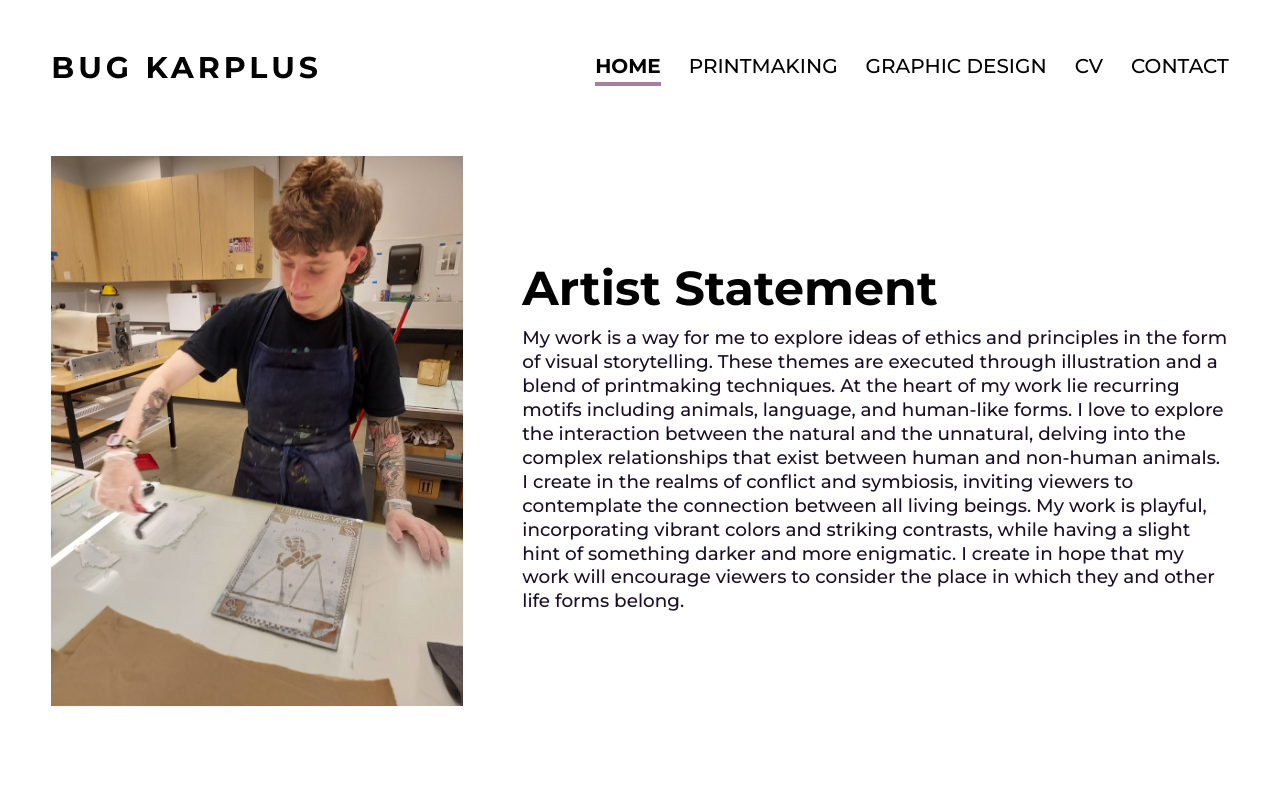
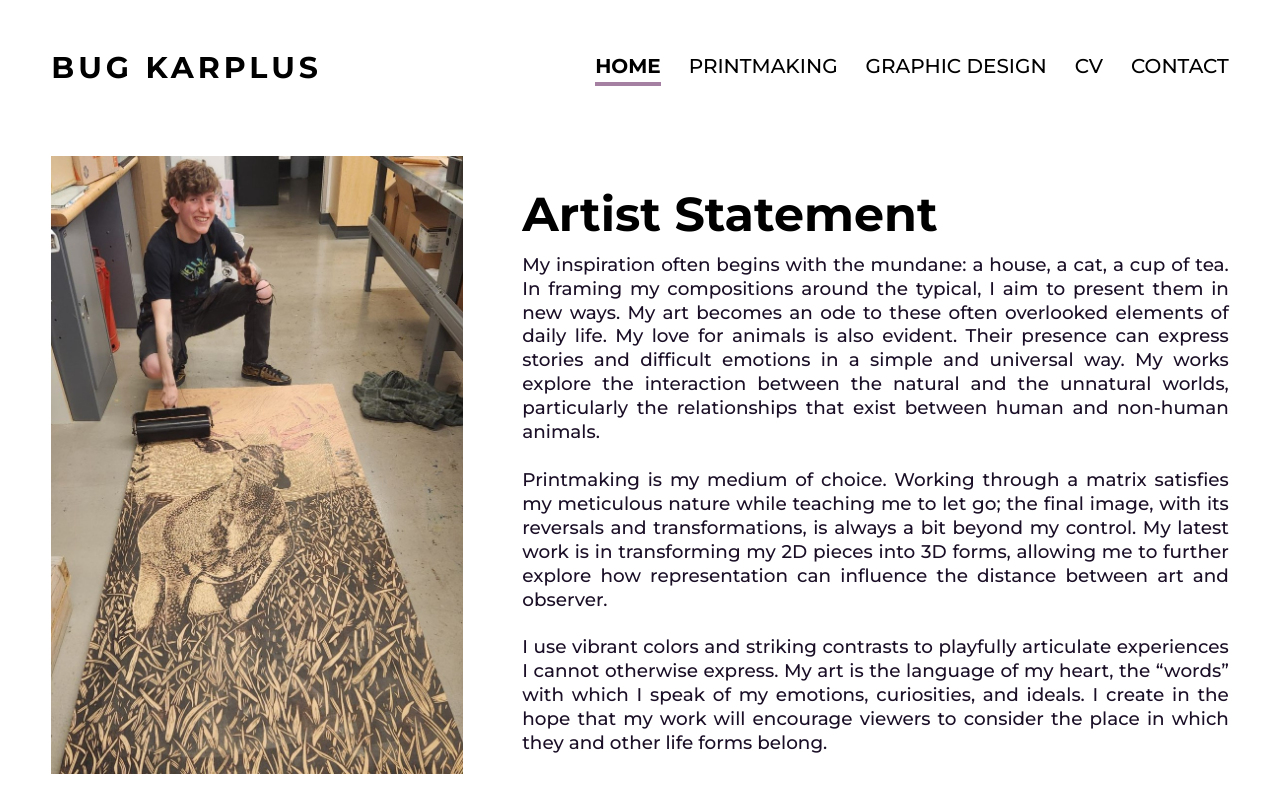
Before and after one commit to AlexisDeCoy/bug-portfolio, a React (Create React App) app: page / in a window 1280 px wide. Shown: the top 812 px of the page. Built offline with nearby package versions, Linux system fonts and the light colour scheme.

Commit message:
New AS, Home Img

```diff
--- a/src/styles/Home.css
+++ b/src/styles/Home.css
@@ -10,7 +10,7 @@
 
 .home-content {
     align-self: center;
-    text-align: left;
+    text-align: justify;
     width: 60%;
 }
 
@@ -32,13 +32,16 @@
         border-radius: 10%;
         box-shadow: 0 0 18px 20px #FFFFFFA0;
         color: black;
-        font-size: 18px;
         padding: 1%;
         position: absolute;
-        text-align: center;
+        text-align: left;
         top: 50%;
         transform: translateY(-50%);
         width: 80%;
+    }
+
+    .home-text {
+        font-size: 12px;
     }
 }
 
--- a/src/views/Home.js
+++ b/src/views/Home.js
@@ -1,6 +1,6 @@
 import React, { useEffect } from 'react';
 import Nav from '../components/Nav';
-import HomePagePhoto from '../imgs/HomePage.jpg'
+import HomePagePhoto from '../imgs/HomePageNewCropped.jpg'
 import '../styles/Home.css'
 
 const Home = () => {
@@ -24,13 +24,22 @@ const Home = () => {
                     </div>
 
                     <div className="home-text">
-                        My work is a way for me to explore ideas of ethics and principles in the form of visual storytelling.
-                        These themes are executed through illustration and a blend of printmaking techniques.
-                        At the heart of my work lie recurring motifs including animals, language, and human-like forms.
-                        I love to explore the interaction between the natural and the unnatural, delving into the complex relationships that exist between human and non-human animals.
-                        I create in the realms of conflict and symbiosis, inviting viewers to contemplate the connection between all living beings.
-                        My work is playful, incorporating vibrant colors and striking contrasts, while having a slight hint of something darker and more enigmatic.
-                        I create in hope that my work will encourage viewers to consider the place in which they and other life forms belong.
+                        <p>My inspiration often begins with the mundane: a house, a cat, a cup of tea. In framing my compositions around the typical, I aim to present them in new ways.
+                            My art becomes an ode to these often overlooked elements of daily life. My love for animals is also evident. Their presence can express stories and difficult emotions in a simple and universal way.
+                            My works explore the interaction between the natural and the unnatural worlds, particularly the relationships that exist between human and non-human animals.
+                        </p>
+                        <br />
+                        <p>
+                            Printmaking is my medium of choice. Working through a matrix satisfies my meticulous nature while teaching me to let go;
+                            the final image, with its reversals and transformations, is always a bit beyond my control. My latest work is in transforming my 2D pieces into 3D forms,
+                            allowing me to further explore how representation can influence the distance between art and observer.
+                        </p>
+                        <br />
+                        <p>
+                            I use vibrant colors and striking contrasts to playfully articulate experiences I cannot otherwise express. My art is the language of my heart, the “words” with which I speak of my emotions, curiosities, and ideals.
+                            I create in the hope that my work will encourage viewers to consider the place in which they and other life forms belong.
+                        </p>
+
                     </div>
                 </div>
             </main>
```
Also changed, not shown: src/imgs/HomePageNewCropped.jpg (added), 1 other file (tests, documents, lock files or other folders).
